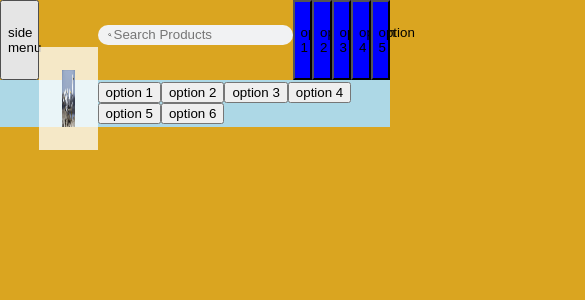
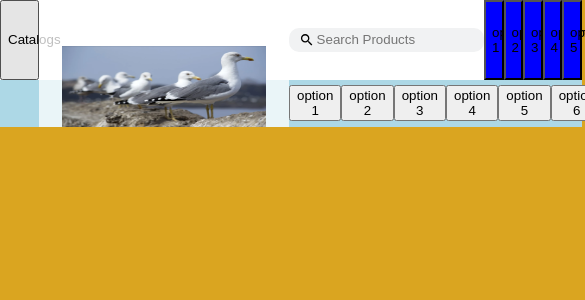
Before and after one commit to tylergreason/more-learning, an Angular app: page / in a window 390 px wide. Shown: the top 300 px of the page, 585 px wide, since content can reach past the window. Built offline with nearby package versions, Linux system fonts and the light colour scheme; no server answers.

Commit message:
Formatting is complete, will need to be reformatted for responsiveness

```diff
--- a/src/app/navbar/navbar.component.html
+++ b/src/app/navbar/navbar.component.html
@@ -1,5 +1,8 @@
-<div class="navbar-top">
-    <button (click)="toggleSidebar()">side menu</button>
+<header class="navbar-wrapper">
+    <span class="navbar-bottom"></span>
+    <span class="navbar-top"></span>
+    <!-- <div class="navbar-top"> -->
+        <button class="button-catalogs" (click)="toggleSidebar()">Catalogs</button>
         <img class="logo" alt="" src="../../assets/Screen Shot 2020-09-17 at 4.15.58 PM.png">
 
         <div class="search-container">
@@ -18,9 +21,9 @@
             <button class='navbar-top-option'>option 4</button>
             <button class='navbar-top-option'>option 5</button>
         </span>
-</div>
+    <!-- </div> -->
 
-<div class="navbar-bottom">
+    <!-- <div class="navbar-bottom"> -->
         <span class='navbar-bottom-options'>
             <button class='navbar-bottom-option'>option 1</button>
             <button class='navbar-bottom-option'>option 2</button>
@@ -29,6 +32,7 @@
             <button class='navbar-bottom-option'>option 5</button>
             <button class='navbar-bottom-option'>option 6</button>
         </span>
-</div>
+    <!-- </div> -->
 
     <app-sidebar class="active"></app-sidebar>
+</header>
--- a/src/app/navbar/navbar.component.scss
+++ b/src/app/navbar/navbar.component.scss
@@ -1,42 +1,53 @@
 @import "../style-variables";
 
 :host {
-    display: block;
+    // display: block;
+}
+
+.navbar-wrapper {
+    display: grid;
     height: $navbar-height;
     $navbar-top-height: $navbar-height * 0.63;
     $navbar-bottom-height: $navbar-height - $navbar-top-height;
+    grid-template-columns: [catalog-button] 10% [brand-image] 250px [searchbar] 50% [buttons] 25%;
+    grid-template-rows: [top-row] $navbar-top-height [bottom-row] $navbar-bottom-height;
 
-    .navbar-top {
-        display: grid;
-        height: $navbar-top-height;
-        max-height: $navbar-top-height;
-        grid-template-columns: [catalog-button] 10% [brand-image] 15% [searchbar] 50% [buttons] 25%;
-        .search-container, span, button, input {
-            max-height: $navbar-top-height;
+    .button-catalogs {
+        grid-column: 1/2;
+        grid-row: 1/2;
     }
+
     .logo {
+        grid-column: 2/3;
+        grid-row: 1/3;
+        align-self: end;
         $border-width: $navbar-bottom-height/2;
         overflow: auto;
-            height: $navbar-height - $border-width;
+        // height: $navbar-height - $border-width;
+        max-height: calc(100% - $border-width);
+        margin-bottom: 0px;
         width: 100%;
         vertical-align: bottom;
-            margin-top: $navbar-bottom-height;
-            border: $border-width solid rgba(255,255,255,0.5);
+        // margin-top: $border-width;
+        border-left: $border-width solid rgba(255,255,255,0.5);
+        border-top: $border-width solid rgba(255,255,255,0.5);
+        border-right: $border-width solid rgba(255,255,255,0.5);
         box-sizing: border-box;
         background-color: rgba(255,255,255,0.5);
     }
 
     .search-container {
-            height: $navbar-top-height * .25;
+        grid-column: 3/4;
+        grid-row: 1/2;
         display: flex;
         align-items: center;
         input, .search-icon {
+            height: $navbar-top-height * .3;
             // display: block;
             // height: $navbar-top-height * .25;
             border: none;
             background-color: #f1f2f3;
-                height: 100%;
-                margin-top: 50px;
+            // margin-top: 50px;
         }
         .search-icon {
             border-radius: 10px 0px 0px 10px;
@@ -44,9 +55,14 @@
         }
         input {
             border-radius: 0px 10px 10px 0px;
+            width: 100%;
         }
     }
 
+    .navbar-top-options {
+        grid-column: 4/5;
+        grid-row: 1/2;
+    }
     .navbar-top-options, .navbar-bottom-options {
         display: inline-flex;
         .navbar-top-option {
@@ -55,14 +71,13 @@
             height: 100%;
         }
     }
-    }
-    .navbar-bottom {
-        display: flex;
-        height: $navbar-bottom-height;
-        background-color: lightblue;
+
+
         .navbar-bottom-options {
+            grid-column: 3/4;
+            grid-row: 2/3;
             margin: auto;
-            margin-left: 100vw * .25;
+            // margin-left: 100vw * .25;
             justify-content: center;
             .navbar-bottom-option {
                 display: inline-block;
@@ -72,4 +87,16 @@
             }
         }
     }
+
+.navbar-bottom {
+    background-color: lightblue;
+    grid-column: 1/5;
+    grid-row: 2/3;
+    z-index: -1;
 }
+.navbar-top {
+    background-color: white ;
+    grid-column: 1/5;
+    grid-row: 1/2;
+    z-index: -1;
+}
```
Lines whose indentation alone changed are shown as unchanged.
